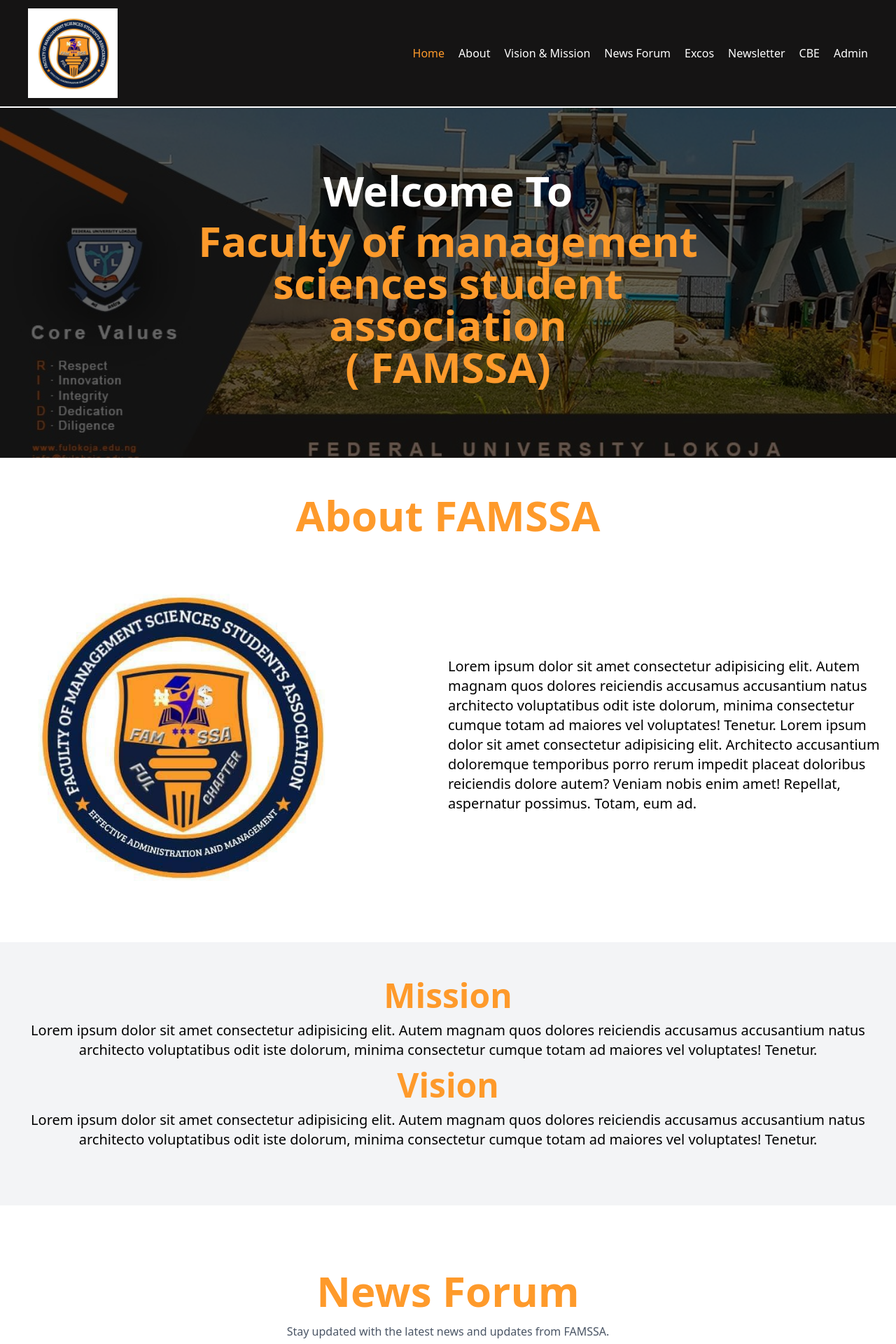
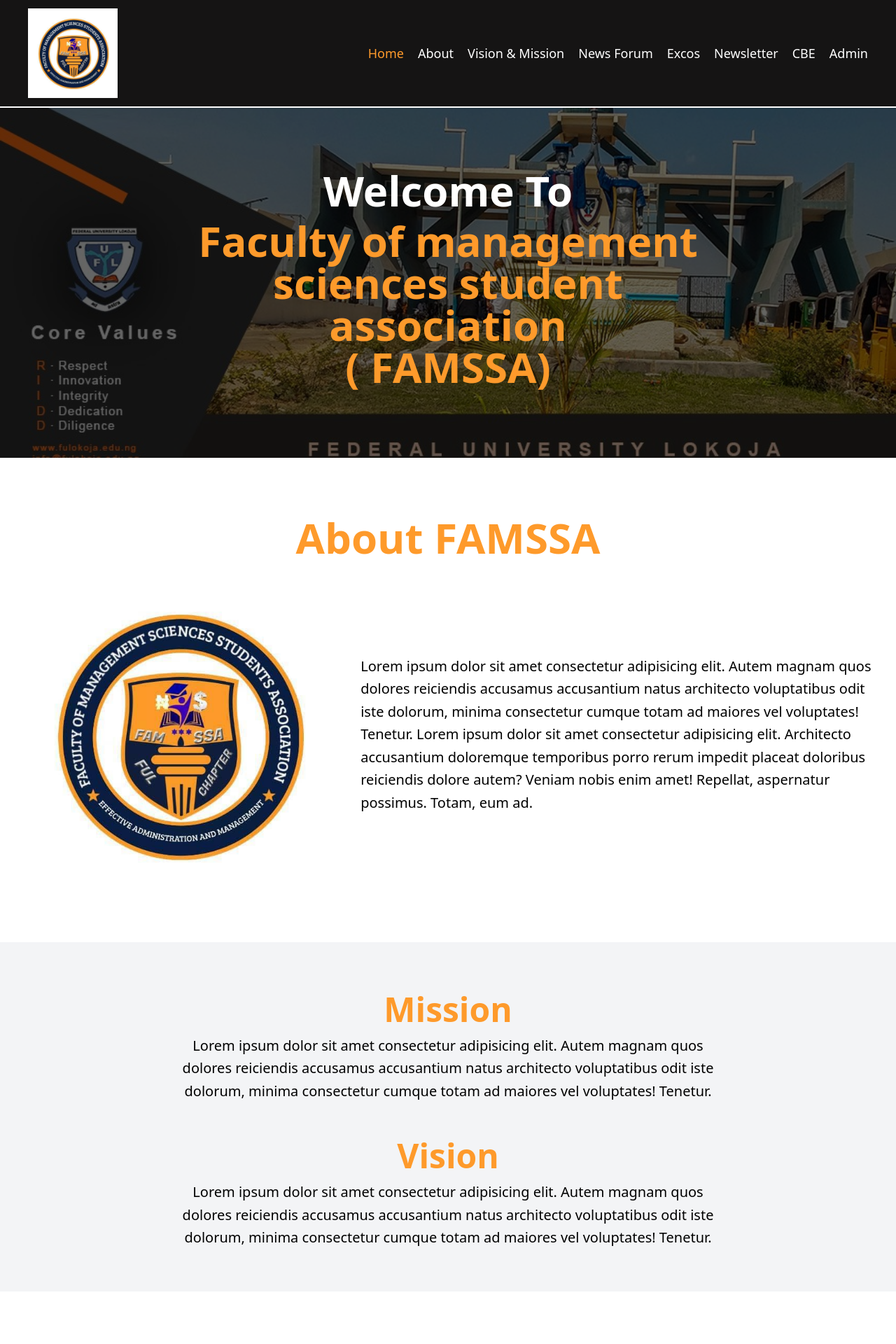
Before and after one commit to Stepheeeen/famssa, a React (Vite) app: page / in a window 1280 px wide. Shown: the top 1920 px of the page at 70% size. Built offline with nearby package versions, Linux system fonts and the light colour scheme.

Commit message:
Refactor Navbar links and improve layout for About, Exco, News Forum, and Vision & Mission sections

```diff
--- a/src/components/custom/Navbar.tsx
+++ b/src/components/custom/Navbar.tsx
@@ -9,6 +9,16 @@
   const [isOpen, setIsOpen] = useState(false);
   const [isScrolled, setIsScrolled] = useState(false);
   const location = useLocation();
+  const links = [
+    { page: "Home", path: "/" },
+    { page: "About", path: "#about" },
+    { page: "Vision & Mission", path: "#vision-&-mission" },
+    { page: "News Forum", path: "#news-forum" },
+    { page: "Excos", path: "#excos" },
+    { page: "Newsletter", path: "#newsletter" },
+    { page: "CBE", path: "/cbe" },
+    { page: "Admin", path: "/admin" },
+  ];
 
   const toggleMenu = () => setIsOpen(!isOpen);
 
@@ -35,21 +45,12 @@
       <div className="px-10 mx-auto flex justify-between items-center py-3">
         {/* Logo */}
         <Link to="/">
-          <img src={logo} alt="logo" className="w-32 h-32" />
+          <img src={logo} alt="logo" className="md:w-32 md:h-32 w-16 h-16" />
         </Link>
 
         {/* Desktop Menu */}
         <div className="hidden md:flex space-x-5">
-          {[
-            { page: "Home", path: "/" },
-            { page: "About", path: "#about" },
-            { page: "Vision & Mission", path: "#vision-&-mission" },
-            { page: "News Forum", path: "/news-forum" },
-            { page: "Excos", path: "#excos" },
-            { page: "Newsletter", path: "#newsletter" },
-            { page: "CBE", path: "/cbe" },
-            { page: "Admin", path: "/admin" },
-          ].map((item, index) => (
+          {links.map((item, index) => (
             <Link
               key={index}
               to={item.path}
@@ -59,7 +60,7 @@
                   : isScrolled
                   ? "text-[#0B1D45]"
                   : "text-white"
-              } text-md hover:underline`}
+              } text-lg hover:underline`}
             >
               {item.page}
             </Link>
@@ -67,31 +68,30 @@
         </div>
 
         {/* Mobile Menu Button */}
-        <Button variant="ghost" className="md:hidden" onClick={toggleMenu}>
-          {isOpen ? <X className="w-6 h-6" /> : <Menu className="w-6 h-6" />}
+        <Button
+          variant="ghost"
+          className="md:hidden w-8 h-8"
+          onClick={toggleMenu}
+        >
+          {isOpen ? <X size={30} /> : <Menu size={30} />}
         </Button>
       </div>
 
       {/* Mobile Menu */}
       {isOpen && (
         <div className="md:hidden bg-white border-t border-gray-200 shadow-lg p-4">
-          {[
-            "Home",
-            "About",
-            "Vision & Mission",
-            "News Forum",
-            "Excos",
-            "Newsletter",
-            "CBE",
-            "Admin",
-          ].map((item, index) => (
+          {links.map((item, index) => (
             <Link
               key={index}
-              to={`/${item.toLowerCase().replace(/ & | /g, "-")}`}
-              className="block py-2 text-gray-800 hover:text-blue-600 transition"
+              to={item.path}
+              className={`block py-2 transition ${
+                location.pathname === item.path
+                  ? "text-[#FE9A2B]"
+                  : "text-gray-800"
+              }`}
               onClick={() => setIsOpen(false)}
             >
-              {item}
+              {item.page}
             </Link>
           ))}
         </div>
--- a/src/components/custom/Topography.tsx
+++ b/src/components/custom/Topography.tsx
@@ -4,7 +4,7 @@
 const Title = ({ children, custom }: { children: ReactNode; custom?: any }) => {
   return (
     <h1
-      className={`py-3 text-6xl text-center ${custom}`}
+      className={`py-3 lg:text-6xl text-center ${custom}`}
       style={{ color: COLORS.Yellow }}
     >
       {children}
--- a/src/components/pages/home/AboutSection.tsx
+++ b/src/components/pages/home/AboutSection.tsx
@@ -4,14 +4,18 @@
 
 const AboutSection = () => {
   return (
-    <section id="#about" className="mt-10 w-full">
-      <Title custom={"font-semibold"}>About FAMSSA</Title>
+    <section id="about" className="mt-10 w-full px-4 py-8">
+      <Title custom="font-bold text-center">About FAMSSA</Title>
 
-      <div className="container flex justify-between items-center mt-4">
-        <img src={facultyImg} alt="logo" className="w-[40%]" />
+      <div className="container mx-auto flex flex-col md:flex-row items-center mt-4 gap-6">
+        <img
+          src={facultyImg}
+          alt="logo"
+          className="w-full md:w-2/5 max-w-xs md:max-w-sm lg:max-w-md mx-auto"
+        />
 
-        <div className="w-[50%]">
-          <p className="text-xl">
+        <div className="w-full md:w-3/5 text-center md:text-left">
+          <p className="text-lg md:text-xl leading-relaxed">
             Lorem ipsum dolor sit amet consectetur adipisicing elit. Autem
             magnam quos dolores reiciendis accusamus accusantium natus
             architecto voluptatibus odit iste dolorum, minima consectetur cumque
--- a/src/components/pages/home/ExcoGallery.tsx
+++ b/src/components/pages/home/ExcoGallery.tsx
@@ -22,7 +22,7 @@
 
 const ExcoGallery = () => {
   return (
-    <section className="py-10 px-6 mt-10 bg-gray-100" id="#exco">
+    <section className="py-10 px-6 mt-10 bg-gray-100" id="excos">
       <div className="max-w-4xl mx-auto text-center">
         <Title custom={"font-semibold"}>Excos</Title>
         <p className="text-gray-600 mt-1">Meet our esteemed executives.</p>
--- a/src/components/pages/home/LandingSection.tsx
+++ b/src/components/pages/home/LandingSection.tsx
@@ -3,7 +3,10 @@
 
 const LandingSection = () => {
   return (
-    <section className={`${styles.bgHero} relative h-[500px] w-full bg-cover`}>
+    <section
+      className={`${styles.bgHero} relative h-[500px] w-full bg-cover`}
+      id="home"
+    >
       {/* Overlay for readability */}
       <div className="absolute inset-0 bg-black/60"></div>
 
@@ -12,7 +15,7 @@
         <h1 className="text-4xl md:text-6xl font-bold">
           Welcome To <br />{" "}
         </h1>
-        <Title custom={"font-bold w-2/3"}>
+        <Title custom={"font-bold w-2/3 text-2xl md:text-4xl"}>
           Faculty of management sciences student association <br />( FAMSSA)
         </Title>
       </div>
--- a/src/components/pages/home/NewsForum.tsx
+++ b/src/components/pages/home/NewsForum.tsx
@@ -28,7 +28,7 @@
 
 const NewsForum = () => {
   return (
-    <section className="py-10 px-6 mt-10" id="#news-forum">
+    <section className="py-10 px-6 mt-10" id="news-forum">
       <div className="max-w-4xl mx-auto text-center">
         <Title custom={"font-semibold"}>News Forum</Title>
         <p className="text-gray-600 mt-1">
--- a/src/components/pages/home/NewsLetter.tsx
+++ b/src/components/pages/home/NewsLetter.tsx
@@ -2,7 +2,10 @@
 
 const Newsletter = () => {
   return (
-    <section className="bg-[#151414] text-white py-20 px-6 mt-20">
+    <section
+      className="bg-[#151414] text-white py-20 px-6 mt-20"
+      id="newsletter"
+    >
       <div className="max-w-4xl mx-auto text-center">
         <h2 className="text-3xl font-bold">Subscribe to Our Newsletter</h2>
         <p className="text-gray-400 mt-2">
--- a/src/components/pages/home/VisionAndMission.tsx
+++ b/src/components/pages/home/VisionAndMission.tsx
@@ -5,8 +5,8 @@
 const VisionAndMission = () => {
   return (
     <section
-      id="#about"
-      className="mt-10 w-full grid place-items-center bg-gray-100 py-10 pb-20"
+      id="vision-&-mission"
+      className="mt-10 w-full grid place-items-center bg-gray-100 py-10 px-4"
     >
       {[
         {
@@ -26,16 +26,18 @@
       ].map((item, index) => (
         <div
           key={index}
-          className="container flex flex-col justify-center items-center"
+          className="container max-w-3xl flex flex-col justify-center items-center py-5"
         >
           <h1
-            className={`py-3 text-5xl font-semibold text-center `}
+            className="py-3 text-3xl md:text-5xl font-bold text-center"
             style={{ color: COLORS.Yellow }}
           >
             {item.text}
           </h1>
 
-          <p className="text-xl text-center">{item.content}</p>
+          <p className="text-lg md:text-xl text-center leading-relaxed">
+            {item.content}
+          </p>
         </div>
       ))}
     </section>
```
